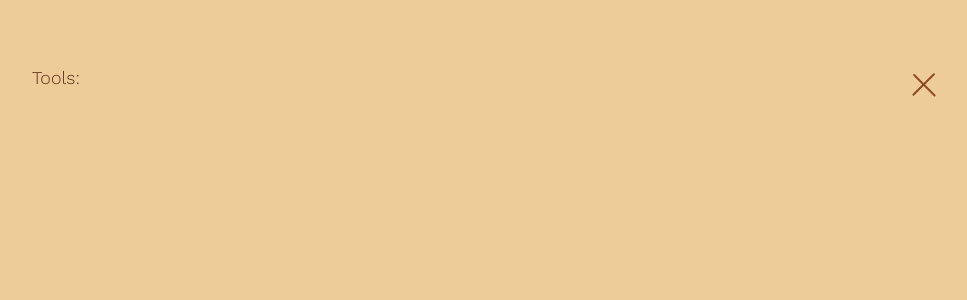
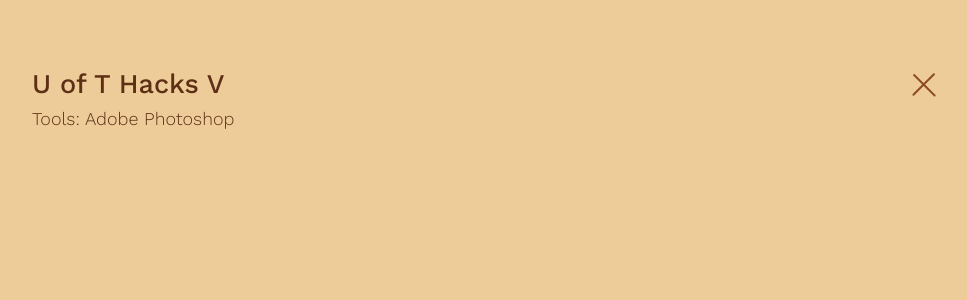
Before and after one commit to desslinga/personal-web, an Angular app: page /work/closetr in a window 1280 px wide. Shown: the top 300 px of the page, without its empty margins (160-1127 px from the left). Built offline with nearby package versions, Linux system fonts and the light colour scheme.

Commit message:
Restored image list titles, preview title and tools

```diff
--- a/src/app/gallery-preview/gallery-preview.component.html
+++ b/src/app/gallery-preview/gallery-preview.component.html
@@ -4,7 +4,7 @@
   <div class="row">
     <div class="col-10 col-sm-11">
       <span class="gallery-preview-title">
-        <!--{{image.title}}-->
+        {{title}}
       </span>
     </div>
     <div class="col-2 col-sm-1">
@@ -15,7 +15,7 @@
     </div>
     <div class="col-12">
       <span class="gallery-preview-desc">
-        Tools: <!--{{image.tools}}-->
+        Tools: {{tools}}
       </span>
     </div>
   </div>
--- a/src/app/gallery-preview/gallery-preview.component.ts
+++ b/src/app/gallery-preview/gallery-preview.component.ts
@@ -12,6 +12,8 @@
   @Output() prevEmit: EventEmitter<Object> = new EventEmitter<Object>();
   siteContent: any;
   closeAnimate: boolean;
+  tools: string = "Adobe Photoshop";
+  title: string = "U of T Hacks V";
 
   constructor(private router: Router) {
     this.closeAnimate = false;
--- a/src/app/gallery/gallery.component.ts
+++ b/src/app/gallery/gallery.component.ts
@@ -24,22 +24,31 @@
   ) {
     this.imageList = [
       {squareUrl: "image-04.png",
+       title: `U of T Hacks V`,
        hoverColor: `yellow`},
       {squareUrl: "image-02.png",
+       title: `Toronto Transit Assets`,
        hoverColor: `red`},
       {squareUrl: "image-03.png",
+       title: `Potted Plants Series`,
        hoverColor: `green`},
       {squareUrl: "image-10.png",
+       title: `AMACSS Events - Gaming`,
        hoverColor: `blue`},
       {squareUrl: "image-17.png",
+       title: `AMACSS Coffee House`,
        hoverColor: `purple`},
       {squareUrl: "image-09.png",
+       title: `Warm Series`,
        hoverColor: `white`},
       {squareUrl: "image-12.png",
+       title: `GO Introduction Brochure`,
        hoverColor: `teal`},
       {squareUrl: "image-13.png",
+       title: `AMACSS Events - Other`,
        hoverColor: `black`},
       {squareUrl: "image-16.png",
+       title: `Floral Series`,
        hoverColor: 'orange'}
     ];
 
--- a/src/styles.scss
+++ b/src/styles.scss
@@ -456,7 +456,7 @@
 
 .gallery-preview-photo {
   width: 100%;
-  border-radius: 10px;
+  border-radius: 5px;
   //border-top: 2px solid $beige;
   //border-bottom: 2px solid $beige;
 }
```
